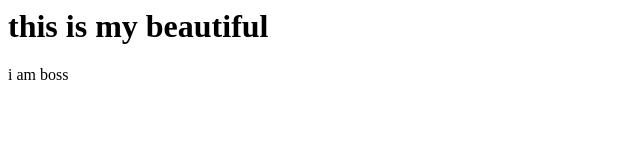
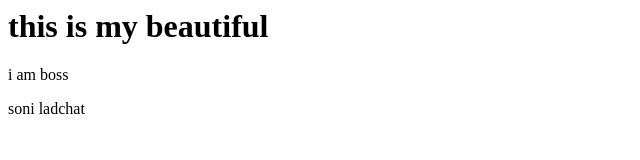
Before and after one commit to 1234anishshrivas/awesome, a plain HTML site: page index.html in a window 1280 px wide. Shown: the full height of the page, 0-640 px from the left. Drawn offline with Linux system fonts and the light colour scheme.

```diff
--- a/index.html
+++ b/index.html
@@ -2,4 +2,5 @@
 <title>this is my website</title>
 <h1>this is my beautiful</h1>
 <p>i am boss</p>
+<p>soni ladchat</p>
 </html>
```
